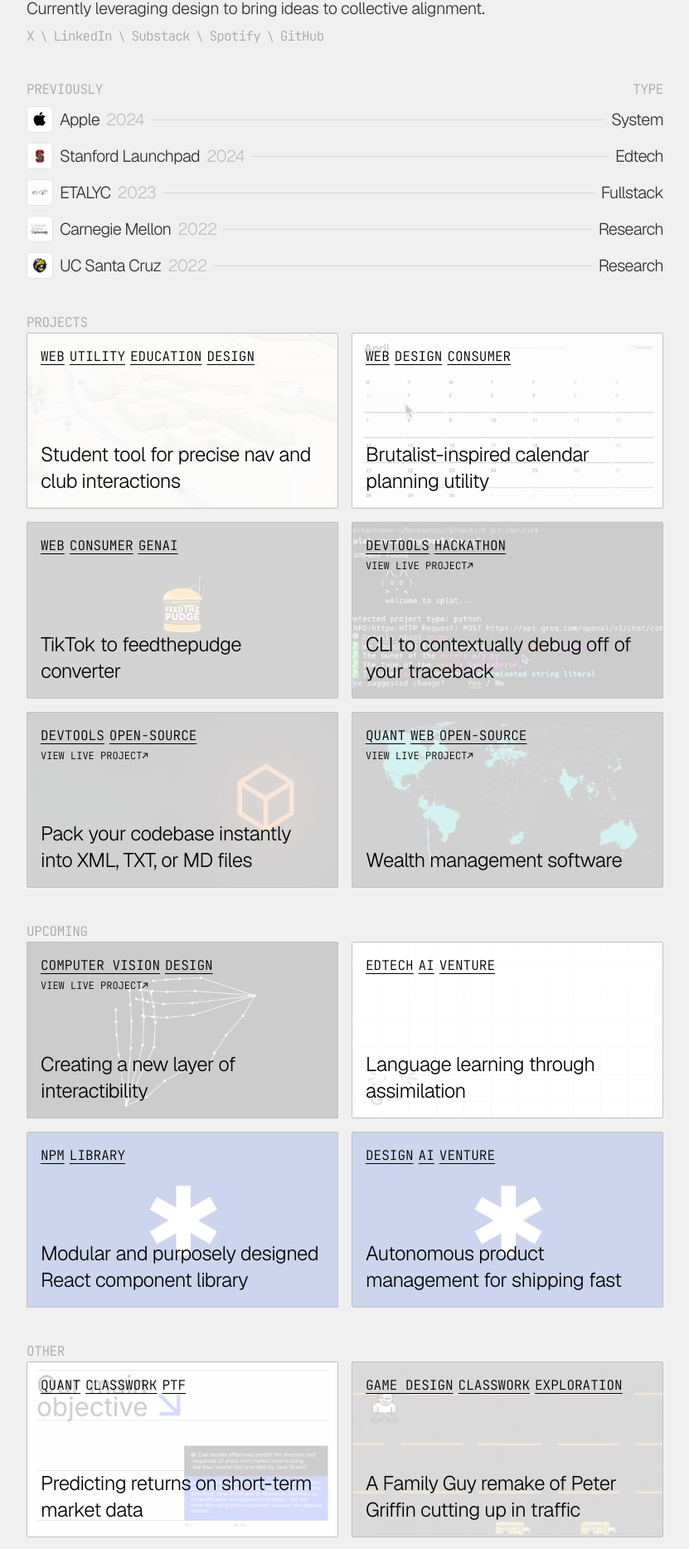
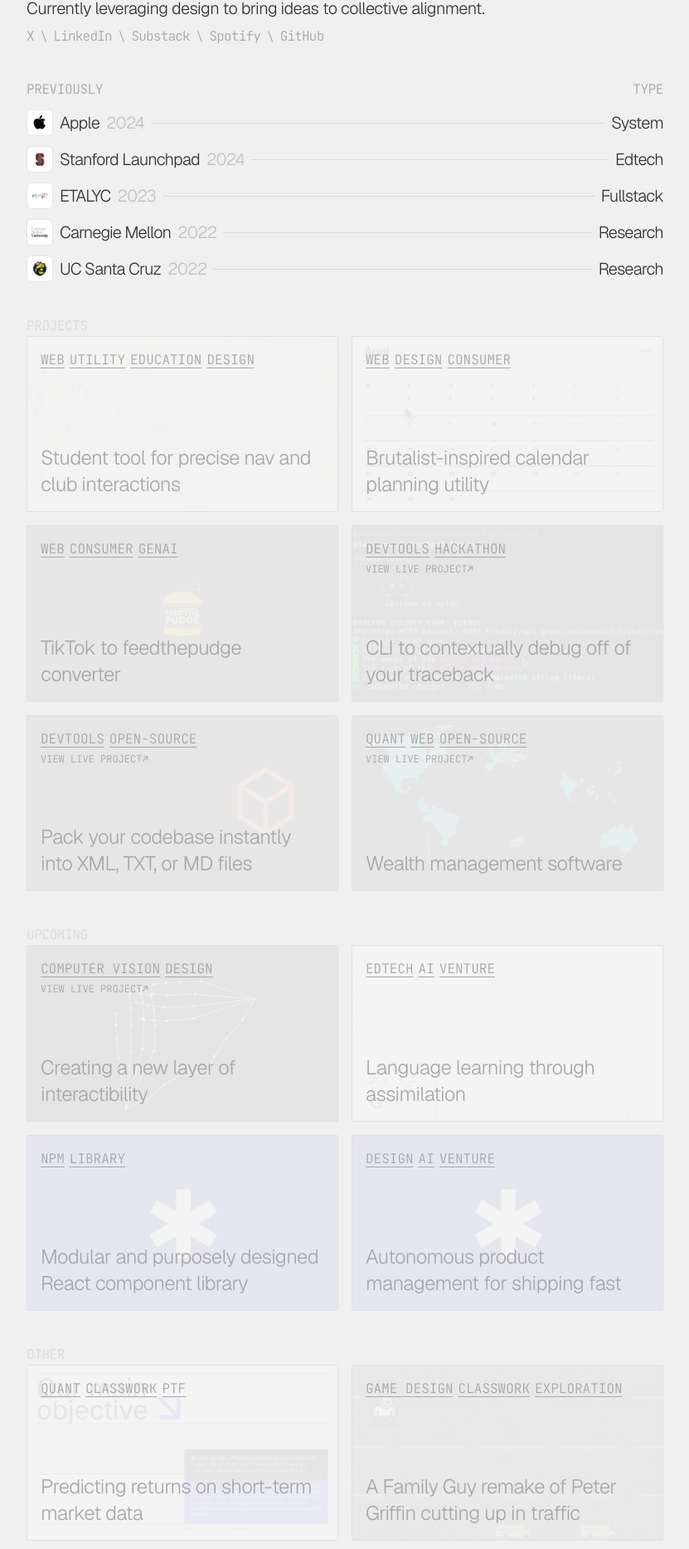
Before and after one commit to vznh/mole, a Next.js app: page / in a window 1280 px wide. Shown: the part 116-1983 px from the top of the page at 83% size, without its empty margins (224-1055 px from the left). Built offline with nearby package versions, Linux system fonts and the light colour scheme.

Commit message:
feat: changes opacity based on where user is on webpage

```diff
--- a/src/views/index.tsx
+++ b/src/views/index.tsx
@@ -1,12 +1,15 @@
 // views/
 import ProjectSection from "@/components/ProjectSection";
 import WorkSection from "@/components/WorkSection";
+import { useActiveSection } from "@/hooks/useActiveSection";
 import { motion } from "framer-motion";
 import { upcoming, projects, other } from "@/presets/work";
 import { MailIcon } from "@/presets/svgs";
 import Link from "next/link";
 
 const IndexView = () => {
+  const { registerSection, getOpacity, getTransition, activeSection } = useActiveSection(3000)
+
   return (
     <div className="flex flex-col px-[5%] py-[10%] md:py-[5%] md:px-[20%] gap-y-2">
       <h1 className="font-geist text-4xl tracking-tight">Jason Son</h1>
@@ -14,8 +17,7 @@
       <span className="font-geist text-xl opacity-80 tracking-tight">
         Currently leveraging design to bring ideas to collective alignment.
       </span>
-      <div
-      >
+      <div>
         <div className="font-jb tracking-tighter opacity-30 flex flex-wrap gap-x-2 items-center">
           <Link
             className="hover:underline underline-offset-4 decoration-dashed"
@@ -61,30 +63,29 @@
 
       <br />
       <motion.div
-        className="flex justify-between"
+        ref={registerSection("work")}
+        data-section="work"
+        className="flex flex-col gap-y-3"
         initial={{ opacity: 0.2 }}
-        animate={{ opacity: 1 }}
+        animate={{ opacity: getOpacity("work") ?? 1 }}
         exit={{ opacity: 0 }}
-        transition={{ delay: 1, duration: 0.4, ease: "easeInOut" }}
+        transition={getTransition({ delay: 1, duration: 0.4, ease: "easeInOut" })}
       >
-        <span className="font-jb tracking-tight opacity-30">PREVIOUSLY</span>
-        <span className="font-jb tracking-tight opacity-30">TYPE</span>
-      </motion.div>
-      <motion.div
-        initial={{ opacity: 0.2 }}
-        animate={{ opacity: 1 }}
-        exit={{ opacity: 0 }}
-        transition={{ delay: 1, duration: 0.4, ease: "easeInOut" }}
-      >
+        <div className="flex flex-row justify-between">
+          <span className="font-jb tracking-tight opacity-30">PREVIOUSLY</span>
+          <span className="font-jb tracking-tight opacity-30">TYPE</span>
+        </div>
         <WorkSection />
       </motion.div>
 
       <br />
       <motion.div
+        ref={registerSection("projects")}
+        data-section="projects"
         initial={{ opacity: 0.2 }}
-        animate={{ opacity: 1 }}
+        animate={{ opacity: getOpacity("projects") ?? 1 }}
         exit={{ opacity: 0 }}
-        transition={{ delay: 1.5, duration: 0.4, ease: "easeInOut" }}
+        transition={getTransition({ delay: 1.5, duration: 0.4, ease: "easeInOut" })}
       >
         <span className="font-jb tracking-tight opacity-30">PROJECTS</span>
         {/* PROJECT LAYOUTS + INDIVIDUAL PROJECT */}
@@ -93,10 +94,12 @@
 
       <br />
       <motion.div
+        ref={registerSection("upcoming")}
+        data-section="upcoming"
         initial={{ opacity: 0.2 }}
-        animate={{ opacity: 1 }}
+        animate={{ opacity: getOpacity("upcoming") ?? 1 }}
         exit={{ opacity: 0 }}
-        transition={{ delay: 2, duration: 0.4, ease: "easeInOut" }}
+        transition={getTransition({ delay: 2, duration: 0.4, ease: "easeInOut" })}
       >
         <span className="font-jb tracking-tight opacity-30">UPCOMING</span>
         <ProjectSection src={upcoming} />
@@ -104,14 +107,16 @@
 
       <br />
       <motion.div
+        ref={registerSection("other")}
+        data-section="other"
         initial={{ opacity: 0.2 }}
-        animate={{ opacity: 1 }}
+        animate={{ opacity: getOpacity("other") ?? 1 }}
         exit={{ opacity: 0 }}
-        transition={{ delay: 2.5, duration: 0.4, ease: "easeInOut" }}>
+        transition={getTransition({ delay: 2.5, duration: 0.4, ease: "easeInOut" })}
+      >
         <span className="font-jb tracking-tight opacity-30">OTHER</span>
         <ProjectSection src={other} />
       </motion.div>
-
 
       {/* Stretch effect at the bottom distorting, and when clicked goes back up. */}
       {/* This section should lowkey typewrite out itself */}
```
